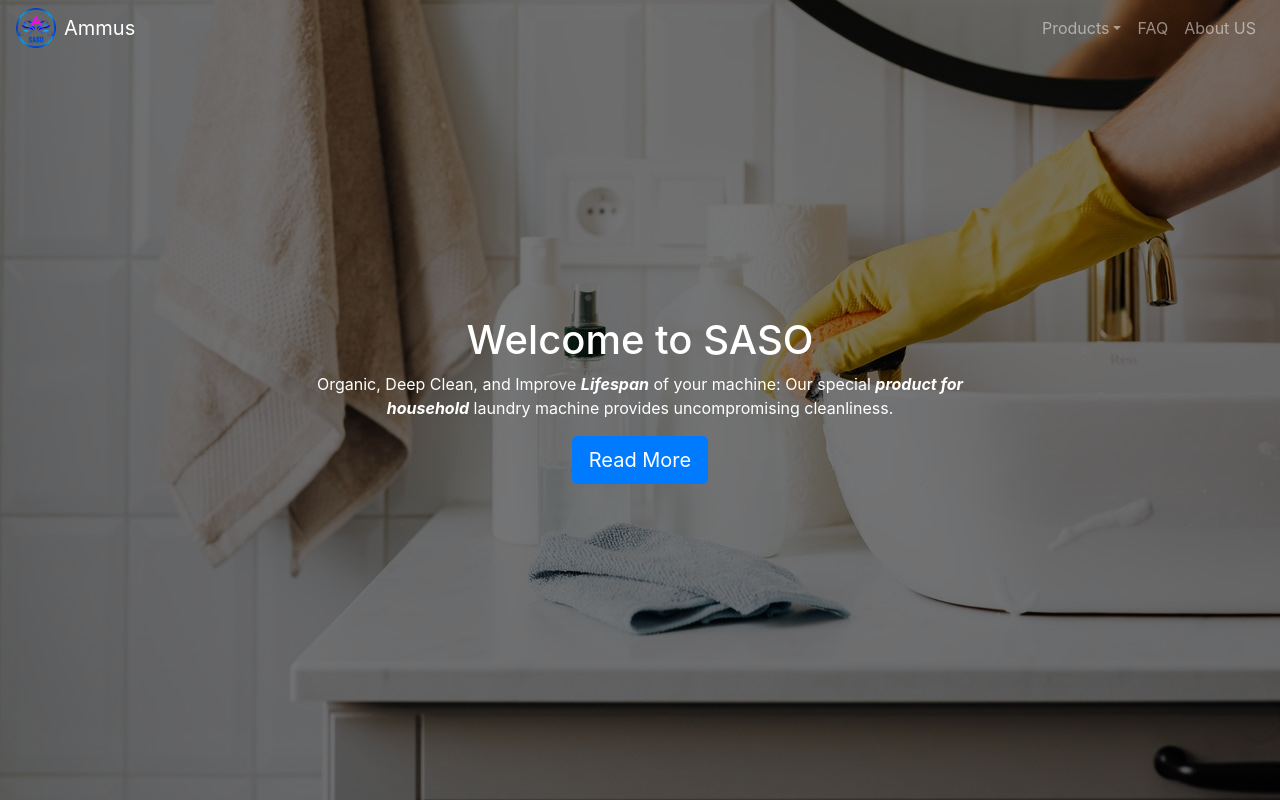
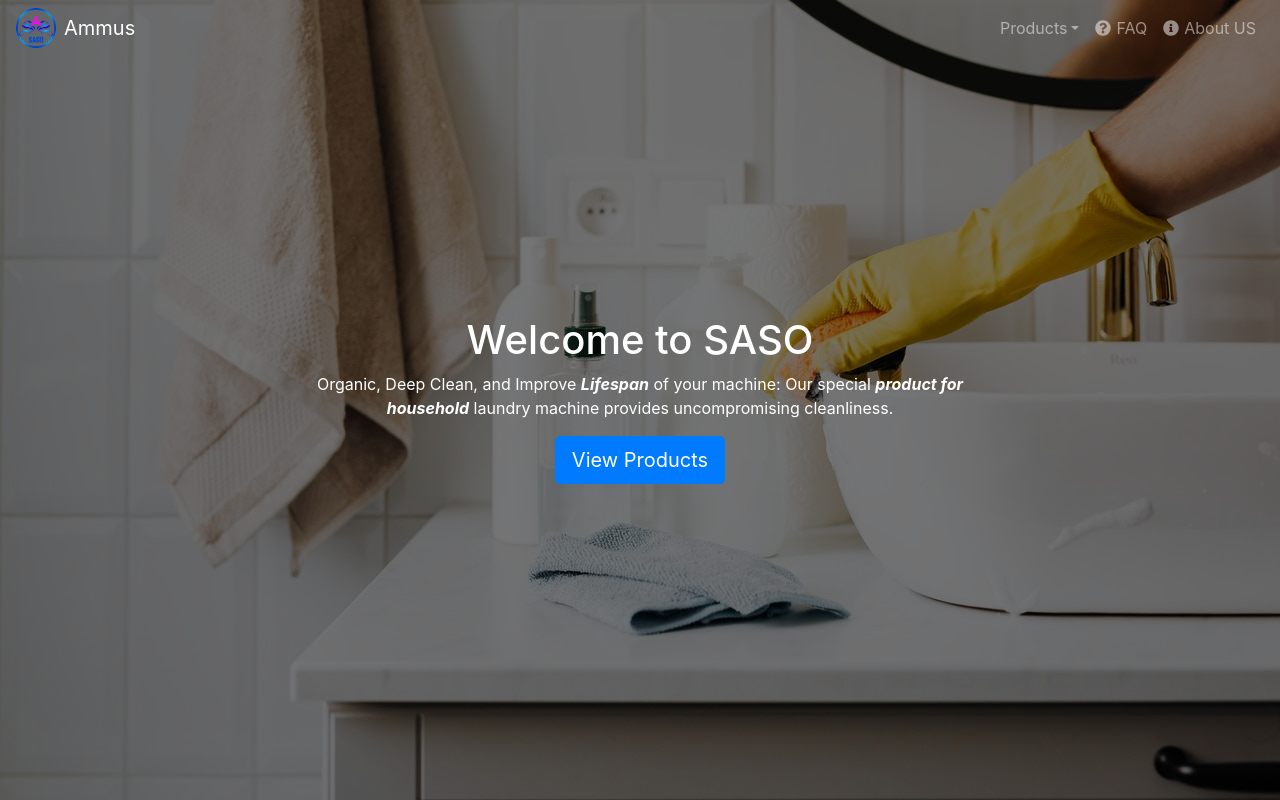
Before and after one commit to ameerthehacker/ammus-website, a Next.js app: page / in a window 1280 px wide. Built offline with nearby package versions, Linux system fonts and the light colour scheme.

Commit message:
feat: add nav icons

```diff
--- a/components/hero/index.js
+++ b/components/hero/index.js
@@ -10,7 +10,7 @@ export default function Hero() {
       <p>
         Organic, Deep Clean, and Improve <strong>Lifespan</strong> of your machine: Our special <strong>product for household</strong> laundry machine provides uncompromising cleanliness.
       </p>
-      <Button size="lg">Read More</Button>
+      <Button size="lg">View Products</Button>
     </div>
   )
 }
--- a/components/navbar/index.js
+++ b/components/navbar/index.js
@@ -1,4 +1,8 @@
 import { Navbar as BNavbar, Nav, NavDropdown } from 'react-bootstrap';
+import { FaInfoCircle } from 'react-icons/fa';
+import { FaQuestionCircle } from 'react-icons/fa';
+import styles from './navbar.module.css';
+
 
 export default function Navbar() {
   return (
@@ -12,8 +16,14 @@ export default function Navbar() {
             <NavDropdown.Item>Product1</NavDropdown.Item>
             <NavDropdown.Item>Product2</NavDropdown.Item>
           </NavDropdown>
-          <Nav.Link href="#faq">FAQ</Nav.Link>
-          <Nav.Link href="#about-us">About US</Nav.Link>
+          <Nav.Link href="#faq" className={styles.navLink}>
+            <FaQuestionCircle />
+            <span>FAQ</span>
+          </Nav.Link>
+          <Nav.Link href="#faq" className={styles.navLink}>
+            <FaInfoCircle />
+            <span>About US</span>
+          </Nav.Link>
         </Nav>
       </BNavbar.Collapse>
     </BNavbar>
--- a/components/navbar/navbar.module.css
+++ b/components/navbar/navbar.module.css
@@ -1,3 +1,12 @@
 .navbar * {
   color: #fff !important;
 }
+
+.navLink {
+  display: flex;
+  align-items: center;
+}
+
+.navLink > span {
+  margin-left: 5px;
+}
--- a/package.json
+++ b/package.json
@@ -12,6 +12,7 @@
     "next": "10.0.7",
     "react": "17.0.1",
     "react-bootstrap": "^1.5.0",
-    "react-dom": "17.0.1"
+    "react-dom": "17.0.1",
+    "react-icons": "^4.2.0"
   }
 }
```
Also changed, not shown: 1 other file (tests, documents, lock files or other folders).
